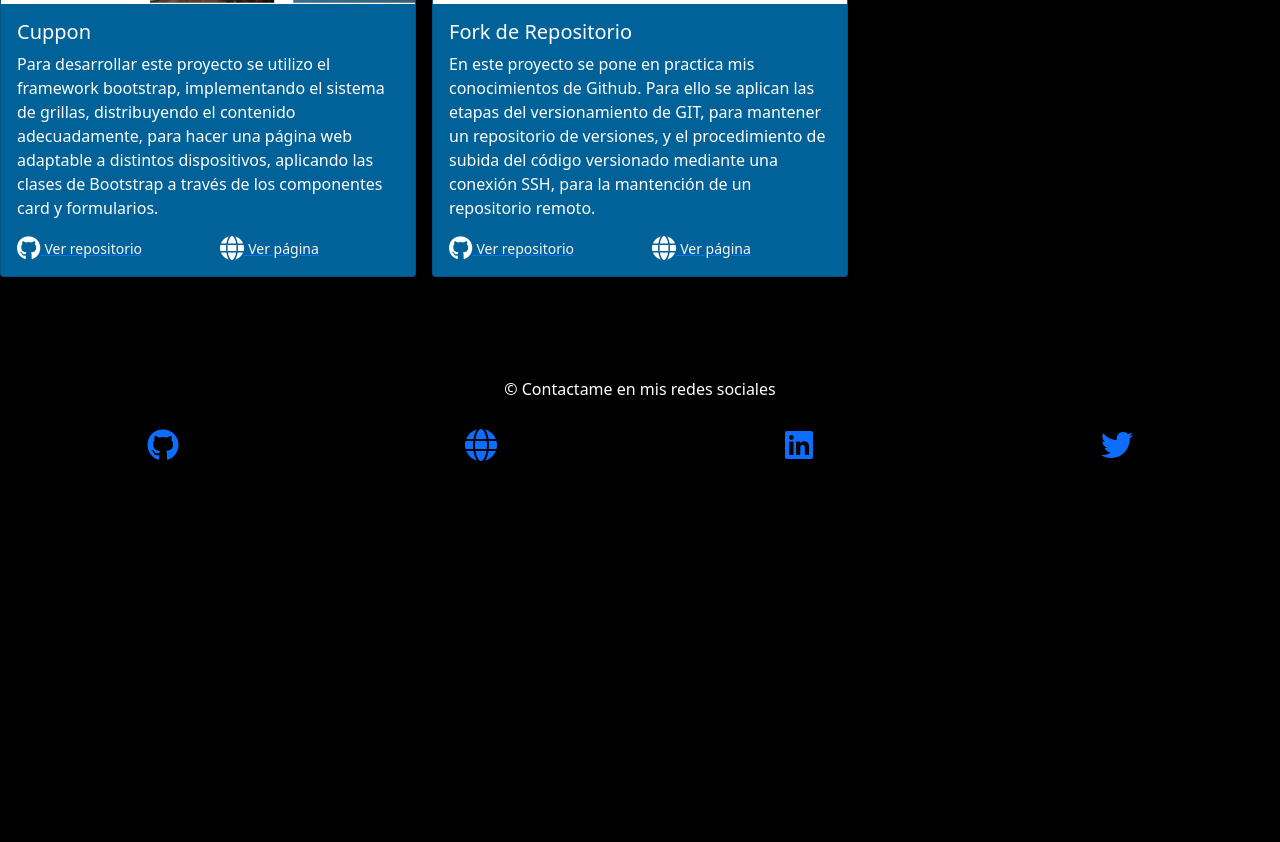
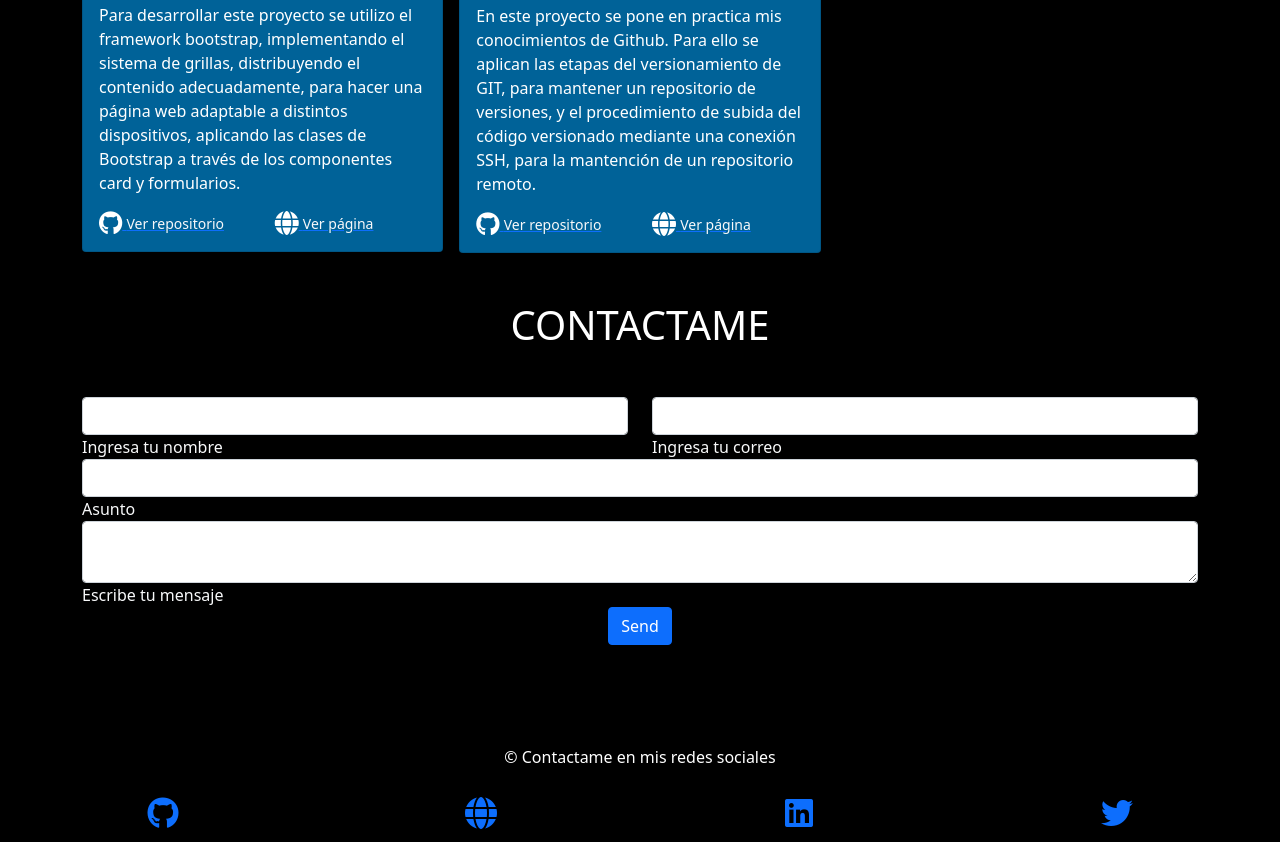
Before and after one commit to nquezada1981/PORTAFOLIO, a plain HTML site: page index.html in a window 1280 px wide. Shown: the part 1913-2755 px from the top of the page. Before the commit the page ends 2422 px from the top, so only its background shows below. Drawn offline with nearby package versions, Linux system fonts and the light colour scheme.

Commit message:
Se sube sección de contacto

```diff
--- a/index.html
+++ b/index.html
@@ -42,7 +42,7 @@
                     <a class="nav-link  text-light h3" href="#portafolio">Portafolio</a>
                     </li>
                     <li class="nav-item">
-                    <a class="nav-link  text-light h3" href="#">Contacto</a>
+                    <a class="nav-link  text-light h3" href="#contacto">Contacto</a>
                     </li>
                 </ul>
                 </div>
@@ -80,7 +80,7 @@
 
     </main>
 
-    <section class="container-center mt-5 mb-5" id="portafolio">
+    <section class="container mt-5 mb-5" id="portafolio">
         <h5 class="card-title fs-1 text-center mt-5 mb-5 ">PORTAFOLIO</h5>
 
         <div class="row g-3">
@@ -218,6 +218,85 @@
 
     </section>
 
+
+    <section class="container mt-5 mb-5 " id="contacto">
+
+        <h5 class="card-title fs-1 text-center mt-5 mb-5 ">CONTACTAME</h5>
+
+        <div class="row">
+
+            <!--Grid column-->
+            <div class="col-md-12 ">
+                <form id="contact-form" name="contact-form" action="mail.php" method="POST">
+
+                    <!--Grid row-->
+                    <div class="row">
+
+                        <!--Grid column-->
+                        <div class="col-md-6">
+                            <div class="md-form mb-0">
+                                <input type="text" id="name" name="name" class="form-control">
+                                <label for="name" class="text-light">Ingresa tu nombre</label>
+                            </div>
+                        </div>
+                        <!--Grid column-->
+
+                        <!--Grid column-->
+                        <div class="col-md-6">
+                            <div class="md-form mb-0">
+                                <input type="text" id="email" name="email" class="form-control">
+                                <label for="email" class="text-light">Ingresa tu correo</label>
+                            </div>
+                        </div>
+                        <!--Grid column-->
+
+                    </div>
+                    <!--Grid row-->
+
+                    <!--Grid row-->
+                    <div class="row">
+                        <div class="col-md-12">
+                            <div class="md-form mb-0">
+                                <input type="text" id="subject" name="subject" class="form-control">
+                                <label for="subject" class="text-light">Asunto</label>
+                            </div>
+                        </div>
+                    </div>
+                    <!--Grid row-->
+
+                    <!--Grid row-->
+                    <div class="row">
+
+                        <!--Grid column-->
+                        <div class="col-md-12">
+
+                            <div class="md-form text-light">
+                                <textarea type="text" id="message" name="message" rows="2" class="form-control md-textarea"></textarea>
+                                <label for="message">Escribe tu mensaje</label>
+                            </div>
+
+                        </div>
+                    </div>
+                    <!--Grid row-->
+
+                </form>
+
+                    <div class="text-center text-md-left">
+                        <a class="btn btn-primary">Send</a>
+                    </div>
+
+            </div>
+            <!--Grid column-->
+
+
+
+        </div>
+
+    </section>
+
+
+
+
     <footer>
         <div>
             <p>
```
